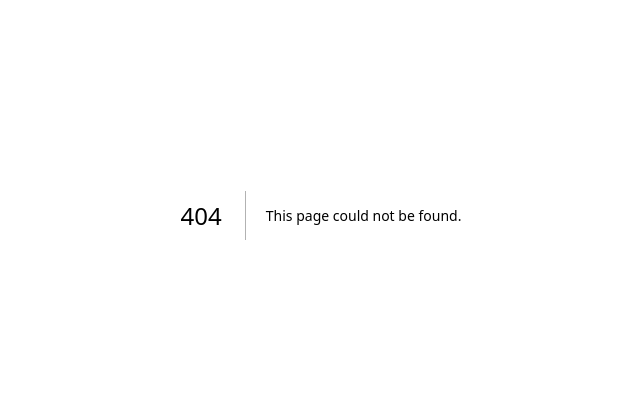
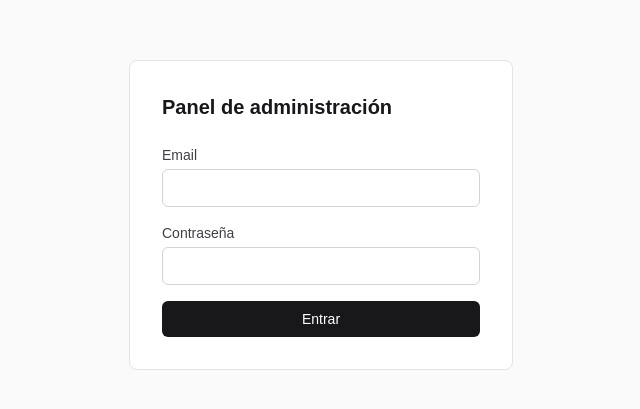
Before and after one commit to mago811/resto_facil_QR, a Next.js app: page /login in a window 1280 px wide. Before the commit this address had no page. Shown: the part 185-594 px from the top of the page, without its empty margins (319-959 px from the left). Built offline with nearby package versions, Linux system fonts and the light colour scheme; no server answers.

Commit message:
feat: NextAuth credentials auth + admin layout + protected routes

```diff
--- /dev/null
+++ b/src/app/(admin)/layout.tsx
@@ -0,0 +1,40 @@
+import { auth, signOut } from '@/auth'
+import { redirect } from 'next/navigation'
+import Link from 'next/link'
+
+export default async function AdminLayout({ children }: { children: React.ReactNode }) {
+  const session = await auth()
+  if (!session) redirect('/login')
+
+  return (
+    <div className="flex min-h-screen">
+      <aside className="w-56 bg-zinc-900 text-zinc-100 flex flex-col">
+        <div className="px-6 py-5 font-bold text-white border-b border-zinc-700">Resto Fácil QR</div>
+        <nav className="flex flex-col gap-1 p-4 flex-1">
+          {[
+            { href: '/admin/mesas', label: 'Mesas' },
+            { href: '/admin/facturas', label: 'Facturas' },
+            { href: '/admin/configuracion', label: 'Configuración' },
+          ].map(item => (
+            <Link key={item.href} href={item.href}
+              className="rounded px-3 py-2 text-sm hover:bg-zinc-700 transition-colors">
+              {item.label}
+            </Link>
+          ))}
+        </nav>
+        <form
+          action={async () => {
+            'use server'
+            await signOut({ redirectTo: '/login' })
+          }}
+          className="p-4"
+        >
+          <button type="submit" className="w-full rounded px-3 py-2 text-sm text-zinc-400 hover:bg-zinc-700 text-left">
+            Cerrar sesión
+          </button>
+        </form>
+      </aside>
+      <main className="flex-1 bg-zinc-50 p-8">{children}</main>
+    </div>
+  )
+}
--- /dev/null
+++ b/src/app/api/auth/[...nextauth]/route.ts
@@ -0,0 +1,2 @@
+import { handlers } from '@/auth'
+export const { GET, POST } = handlers
--- /dev/null
+++ b/src/app/login/page.tsx
@@ -0,0 +1,37 @@
+import { signIn } from '@/auth'
+
+export default function LoginPage() {
+  return (
+    <main className="flex min-h-screen items-center justify-center bg-zinc-50">
+      <div className="w-full max-w-sm rounded-lg border border-zinc-200 bg-white p-8">
+        <h1 className="mb-6 text-xl font-semibold text-zinc-900">Panel de administración</h1>
+        <form
+          action={async (formData: FormData) => {
+            'use server'
+            await signIn('credentials', {
+              email: formData.get('email'),
+              password: formData.get('password'),
+              redirectTo: '/admin/mesas',
+            })
+          }}
+          className="flex flex-col gap-4"
+        >
+          <div className="flex flex-col gap-1">
+            <label htmlFor="email" className="text-sm font-medium text-zinc-700">Email</label>
+            <input id="email" name="email" type="email" required
+              className="rounded-md border border-zinc-300 px-3 py-2 text-sm focus:outline-none focus:ring-2 focus:ring-zinc-900" />
+          </div>
+          <div className="flex flex-col gap-1">
+            <label htmlFor="password" className="text-sm font-medium text-zinc-700">Contraseña</label>
+            <input id="password" name="password" type="password" required
+              className="rounded-md border border-zinc-300 px-3 py-2 text-sm focus:outline-none focus:ring-2 focus:ring-zinc-900" />
+          </div>
+          <button type="submit"
+            className="rounded-md bg-zinc-900 px-4 py-2 text-sm font-medium text-white hover:bg-zinc-700">
+            Entrar
+          </button>
+        </form>
+      </div>
+    </main>
+  )
+}
--- /dev/null
+++ b/src/auth.ts
@@ -0,0 +1,61 @@
+import NextAuth from 'next-auth'
+import Credentials from 'next-auth/providers/credentials'
+import { db, usuarios, restaurantes } from '@/shared/db'
+import { eq } from 'drizzle-orm'
+import bcrypt from 'bcryptjs'
+
+export const { handlers, auth, signIn, signOut } = NextAuth({
+  providers: [
+    Credentials({
+      credentials: {
+        email: { label: 'Email', type: 'email' },
+        password: { label: 'Password', type: 'password' },
+      },
+      async authorize(credentials) {
+        if (!credentials?.email || !credentials?.password) return null
+        const [user] = await db.select().from(usuarios).where(eq(usuarios.email, String(credentials.email)))
+        if (!user) return null
+        const valid = await bcrypt.compare(String(credentials.password), user.passwordHash)
+        if (!valid) return null
+        const [restaurante] = await db
+          .select({ id: restaurantes.id, slug: restaurantes.slug })
+          .from(restaurantes)
+          .where(eq(restaurantes.id, user.restauranteId))
+        return {
+          id: user.id,
+          email: user.email,
+          restauranteId: user.restauranteId,
+          restauranteSlug: restaurante?.slug ?? '',
+        }
+      },
+    }),
+  ],
+  callbacks: {
+    jwt({ token, user }) {
+      if (user) {
+        const u = user as { restauranteId: string; restauranteSlug: string }
+        token.restauranteId = u.restauranteId
+        token.restauranteSlug = u.restauranteSlug
+      }
+      return token
+    },
+    session({ session, token }) {
+      session.user.restauranteId = token.restauranteId as string
+      session.user.restauranteSlug = token.restauranteSlug as string
+      return session
+    },
+  },
+  pages: { signIn: '/login' },
+})
+
+declare module '@auth/core/types' {
+  interface Session {
+    user: {
+      restauranteId: string
+      restauranteSlug: string
+      name?: string | null
+      email?: string | null
+      image?: string | null
+    }
+  }
+}
--- /dev/null
+++ b/src/middleware.ts
@@ -0,0 +1,11 @@
+import { auth } from '@/auth'
+import { NextResponse } from 'next/server'
+
+export default auth(req => {
+  const isAdminRoute = req.nextUrl.pathname.startsWith('/admin')
+  if (isAdminRoute && !req.auth) {
+    return NextResponse.redirect(new URL('/login', req.url))
+  }
+})
+
+export const config = { matcher: ['/admin/:path*'] }
```
